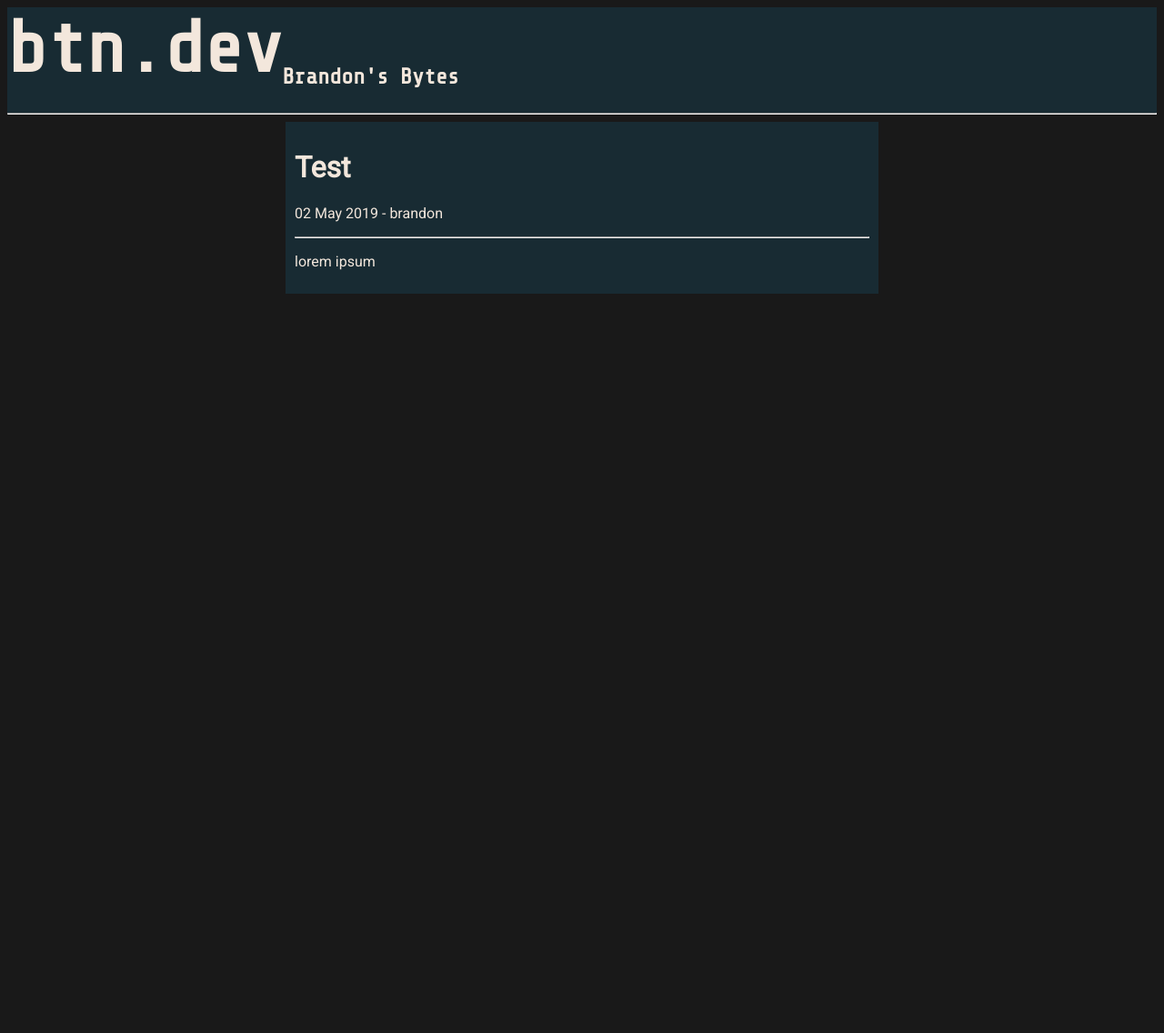
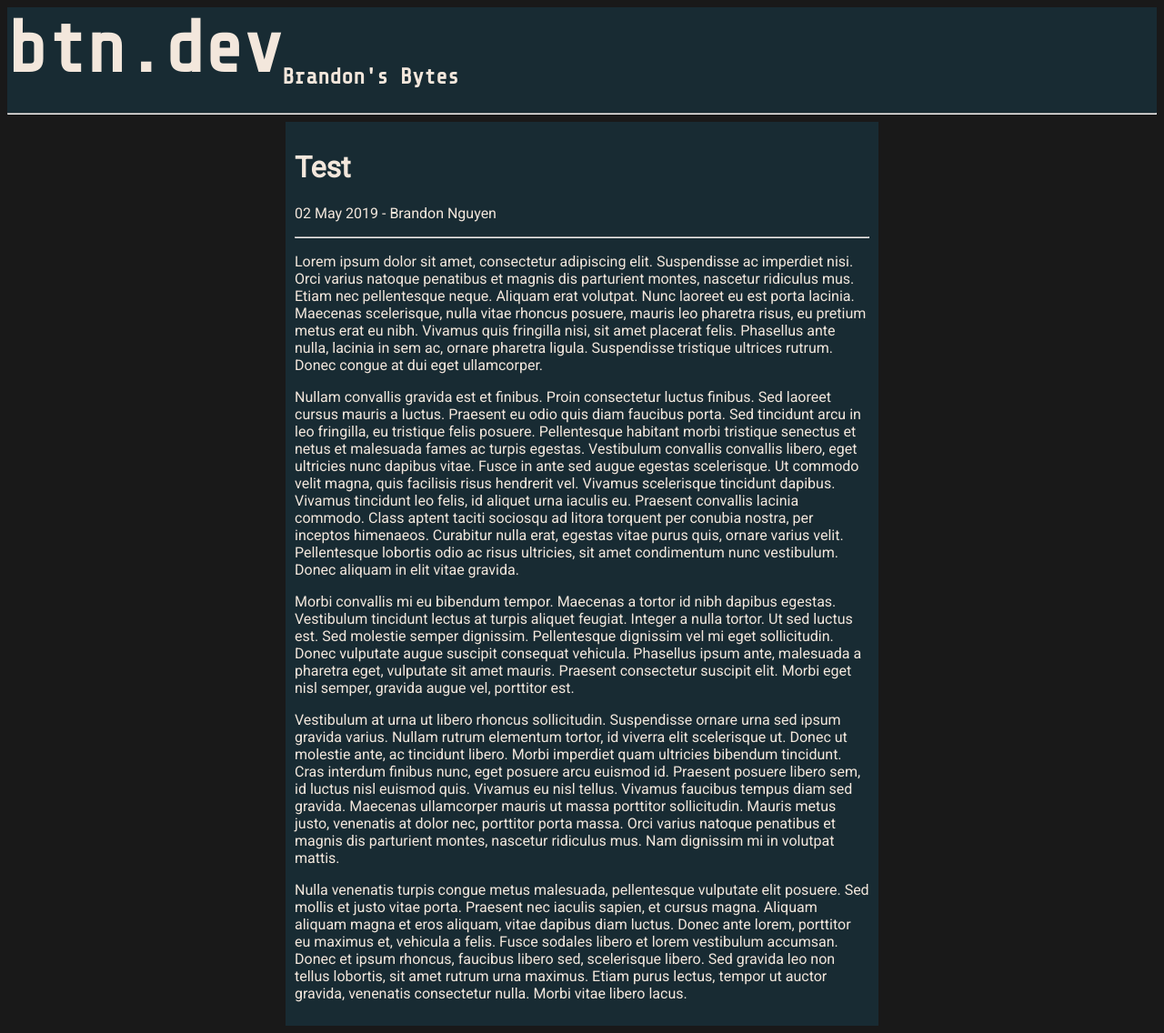
Before and after one commit to brandon-t-nguyen/brandon-t-nguyen.github.io, a Jekyll site: the page built from _posts/2019-05-02-test.md, in a window 1280 px wide. Shown: the whole page at 91% size. Built offline with Jekyll 4.4.1, drawn with Linux system fonts in a browser that asks for light colours; before the commit the page ends 900 px from its top, so only the background shows below that.

Commit message:
Test post uses more lorem ipsum text

```diff
--- a/_posts/2019-05-02-test.md
+++ b/_posts/2019-05-02-test.md
@@ -1,5 +1,13 @@
 ---
 layout: post
-author: brandon
+author: Brandon Nguyen
 ---
-lorem ipsum
+Lorem ipsum dolor sit amet, consectetur adipiscing elit. Suspendisse ac imperdiet nisi. Orci varius natoque penatibus et magnis dis parturient montes, nascetur ridiculus mus. Etiam nec pellentesque neque. Aliquam erat volutpat. Nunc laoreet eu est porta lacinia. Maecenas scelerisque, nulla vitae rhoncus posuere, mauris leo pharetra risus, eu pretium metus erat eu nibh. Vivamus quis fringilla nisi, sit amet placerat felis. Phasellus ante nulla, lacinia in sem ac, ornare pharetra ligula. Suspendisse tristique ultrices rutrum. Donec congue at dui eget ullamcorper.
+
+Nullam convallis gravida est et finibus. Proin consectetur luctus finibus. Sed laoreet cursus mauris a luctus. Praesent eu odio quis diam faucibus porta. Sed tincidunt arcu in leo fringilla, eu tristique felis posuere. Pellentesque habitant morbi tristique senectus et netus et malesuada fames ac turpis egestas. Vestibulum convallis convallis libero, eget ultricies nunc dapibus vitae. Fusce in ante sed augue egestas scelerisque. Ut commodo velit magna, quis facilisis risus hendrerit vel. Vivamus scelerisque tincidunt dapibus. Vivamus tincidunt leo felis, id aliquet urna iaculis eu. Praesent convallis lacinia commodo. Class aptent taciti sociosqu ad litora torquent per conubia nostra, per inceptos himenaeos. Curabitur nulla erat, egestas vitae purus quis, ornare varius velit. Pellentesque lobortis odio ac risus ultricies, sit amet condimentum nunc vestibulum. Donec aliquam in elit vitae gravida.
+
+Morbi convallis mi eu bibendum tempor. Maecenas a tortor id nibh dapibus egestas. Vestibulum tincidunt lectus at turpis aliquet feugiat. Integer a nulla tortor. Ut sed luctus est. Sed molestie semper dignissim. Pellentesque dignissim vel mi eget sollicitudin. Donec vulputate augue suscipit consequat vehicula. Phasellus ipsum ante, malesuada a pharetra eget, vulputate sit amet mauris. Praesent consectetur suscipit elit. Morbi eget nisl semper, gravida augue vel, porttitor est.
+
+Vestibulum at urna ut libero rhoncus sollicitudin. Suspendisse ornare urna sed ipsum gravida varius. Nullam rutrum elementum tortor, id viverra elit scelerisque ut. Donec ut molestie ante, ac tincidunt libero. Morbi imperdiet quam ultricies bibendum tincidunt. Cras interdum finibus nunc, eget posuere arcu euismod id. Praesent posuere libero sem, id luctus nisl euismod quis. Vivamus eu nisl tellus. Vivamus faucibus tempus diam sed gravida. Maecenas ullamcorper mauris ut massa porttitor sollicitudin. Mauris metus justo, venenatis at dolor nec, porttitor porta massa. Orci varius natoque penatibus et magnis dis parturient montes, nascetur ridiculus mus. Nam dignissim mi in volutpat mattis.
+
+Nulla venenatis turpis congue metus malesuada, pellentesque vulputate elit posuere. Sed mollis et justo vitae porta. Praesent nec iaculis sapien, et cursus magna. Aliquam aliquam magna et eros aliquam, vitae dapibus diam luctus. Donec ante lorem, porttitor eu maximus et, vehicula a felis. Fusce sodales libero et lorem vestibulum accumsan. Donec et ipsum rhoncus, faucibus libero sed, scelerisque libero. Sed gravida leo non tellus lobortis, sit amet rutrum urna maximus. Etiam purus lectus, tempor ut auctor gravida, venenatis consectetur nulla. Morbi vitae libero lacus.
```
